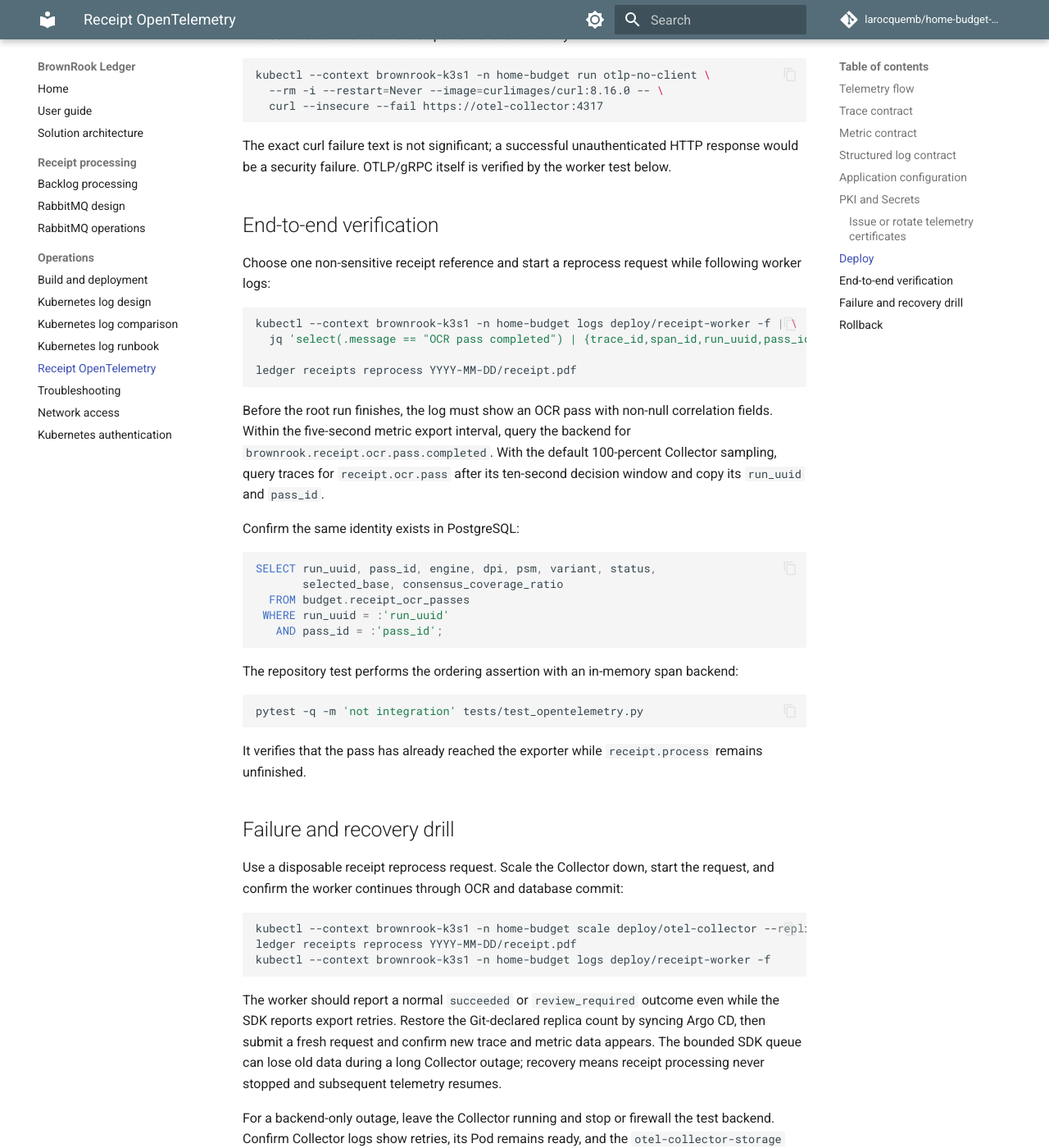
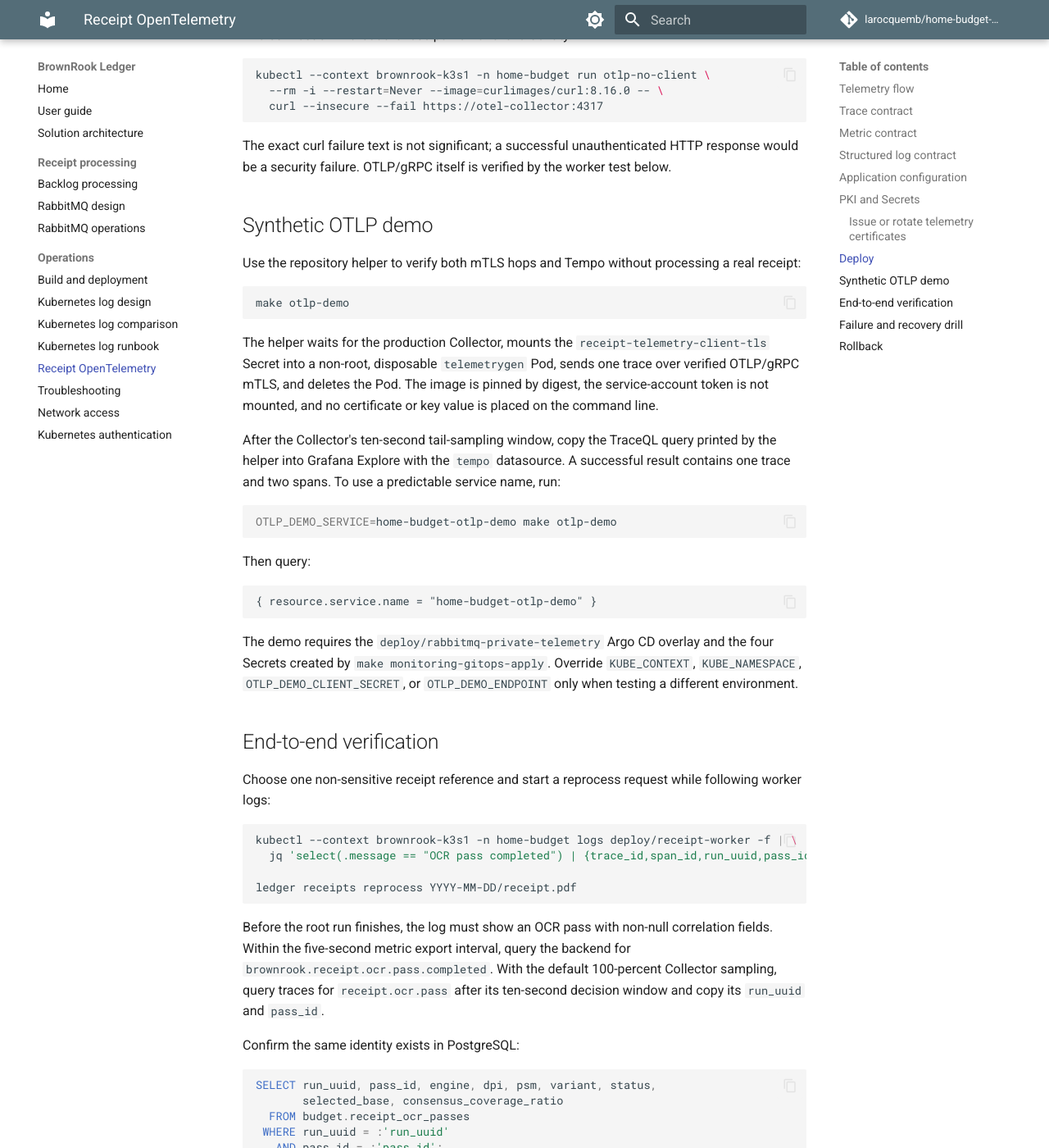
Before and after one commit to larocquemb/home-budget-pipeline, an MkDocs documentation site: the page built from docs/opentelemetry.md, in a window 1280 px wide and 1400 px high, scrolled down 8455 px. Shown: the whole window at 82% size. Built offline with MkDocs 1.6.1 and Material for MkDocs 9.7.7, drawn with Linux system fonts in a browser that asks for light colours; comment, search, counter and statistics services are not loaded.

Commit message:
KAN-88: document repeatable OTLP demo

````diff
--- a/docs/opentelemetry.md
+++ b/docs/opentelemetry.md
@@ -385,6 +385,41 @@ The exact curl failure text is not significant; a successful unauthenticated
 HTTP response would be a security failure. OTLP/gRPC itself is verified by the
 worker test below.
 
+## Synthetic OTLP demo
+
+Use the repository helper to verify both mTLS hops and Tempo without processing
+a real receipt:
+
+```bash
+make otlp-demo
+```
+
+The helper waits for the production Collector, mounts the
+`receipt-telemetry-client-tls` Secret into a non-root, disposable
+`telemetrygen` Pod, sends one trace over verified OTLP/gRPC mTLS, and deletes
+the Pod. The image is pinned by digest, the service-account token is not
+mounted, and no certificate or key value is placed on the command line.
+
+After the Collector's ten-second tail-sampling window, copy the TraceQL query
+printed by the helper into Grafana Explore with the `tempo` datasource. A
+successful result contains one trace and two spans. To use a predictable
+service name, run:
+
+```bash
+OTLP_DEMO_SERVICE=home-budget-otlp-demo make otlp-demo
+```
+
+Then query:
+
+```traceql
+{ resource.service.name = "home-budget-otlp-demo" }
+```
+
+The demo requires the `deploy/rabbitmq-private-telemetry` Argo CD overlay and
+the four Secrets created by `make monitoring-gitops-apply`. Override
+`KUBE_CONTEXT`, `KUBE_NAMESPACE`, `OTLP_DEMO_CLIENT_SECRET`, or
+`OTLP_DEMO_ENDPOINT` only when testing a different environment.
+
 ## End-to-end verification
 
 Choose one non-sensitive receipt reference and start a reprocess request while
````
Also changed, not shown: 3 other files.
